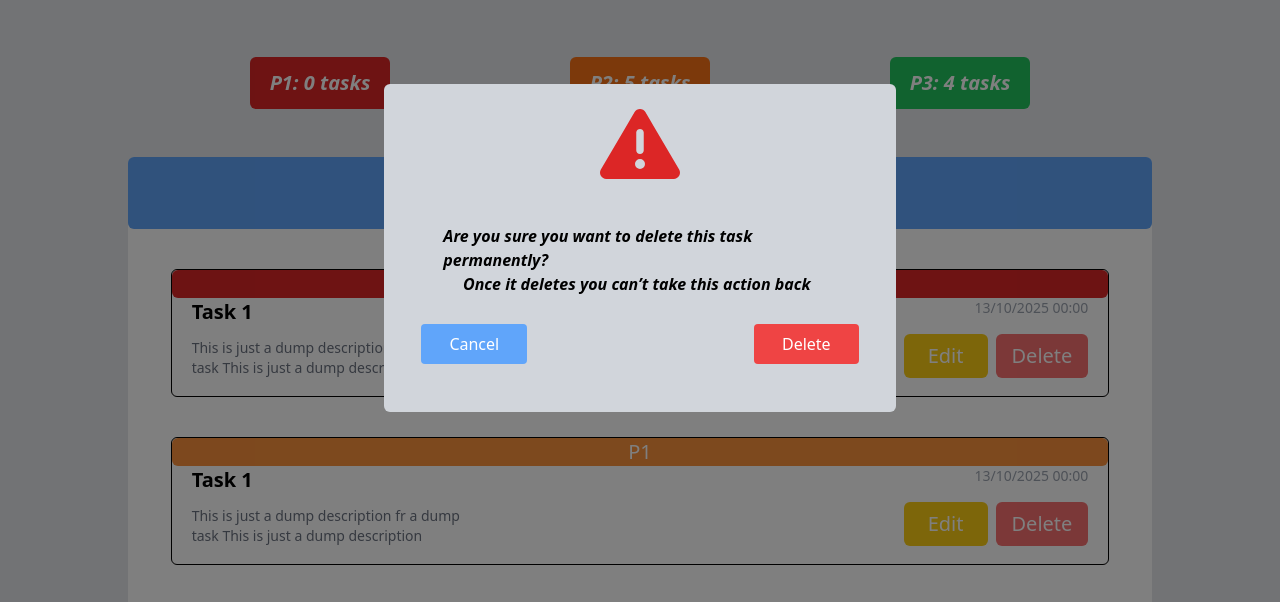
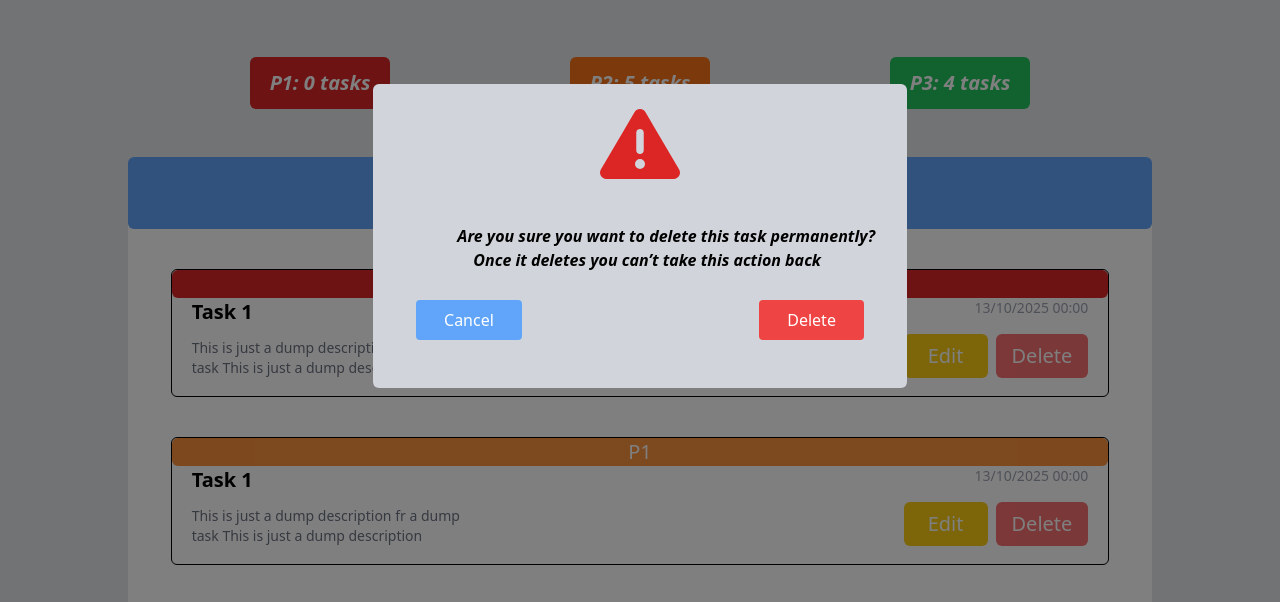
Before and after one commit to Kawtar-Shaimi/To-Do-List, a plain HTML site: page index.html in a window 1280 px wide. Shown: the part 124-726 px from the top of the page. Drawn offline with nearby package versions, Linux system fonts and the light colour scheme.

Commit message:
Add Responsive Design To Delete Model

```diff
--- a/index.html
+++ b/index.html
@@ -162,12 +162,12 @@
     </div>
     <!-- Delete Task -->
     <div id="add-model" class="bg-black bg-opacity-50 w-full h-full top-0 left-0 fixed ">
-        <div class="bg-gray-300 w-2/5 m-auto rounded-md p-5 mt-52">
+        <div class="bg-gray-300 w-2/5 m-auto rounded-md p-5 mt-52 sm:w-4/5 md:w-5/12">
             <svg xmlns="http://www.w3.org/2000/svg" viewBox="0 0 512 512" class=" w-20 h-20 fill-red-600 m-auto mb-10">
                 <path d="M256 32c14.2 0 27.3 7.5 34.5 19.8l216 368c7.3 12.4 7.3 27.7 .2 40.1S486.3 480 472 480L40 480c-14.3 0-27.6-7.7-34.7-20.1s-7-27.8 .2-40.1l216-368C228.7 39.5 241.8 32 256 32zm0 128c-13.3 0-24 10.7-24 24l0 112c0 13.3 10.7 24 24 24s24-10.7 24-24l0-112c0-13.3-10.7-24-24-24zm32 224a32 32 0 1 0 -64 0 32 32 0 1 0 64 0z"/>
             </svg>
-            <p class="font-extrabold italic w-10/12 m-auto ">Are you sure you want to delete this task permanently?</p>
-            <p class="font-extrabold italic w-9/12 m-auto">Once it deletes you can’t take this action back</p>
+            <p class="font-extrabold italic w-10/12 m-auto sm:w-11/12 md:ml-16">Are you sure you want to delete this task permanently?</p>
+            <p class="font-extrabold italic w-9/12 m-auto sm:w-10/12 md:ml-20">Once it deletes you can’t take this action back</p>
             <div class="flex justify-around my-5">
                <button class="bg-blue-400 text-white px-7 py-2 rounded mt-2 mb-2 mr-16">Cancel</button>
                <button class="bg-red-500 text-white px-7 py-2 rounded mt-2 mb-2 ml-32 ">Delete</button>
```
